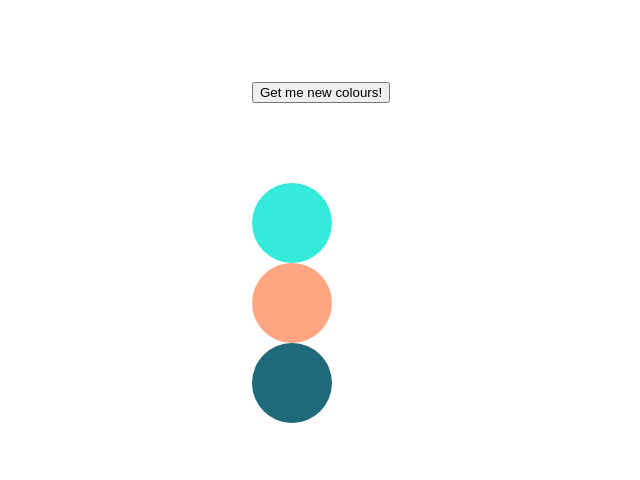
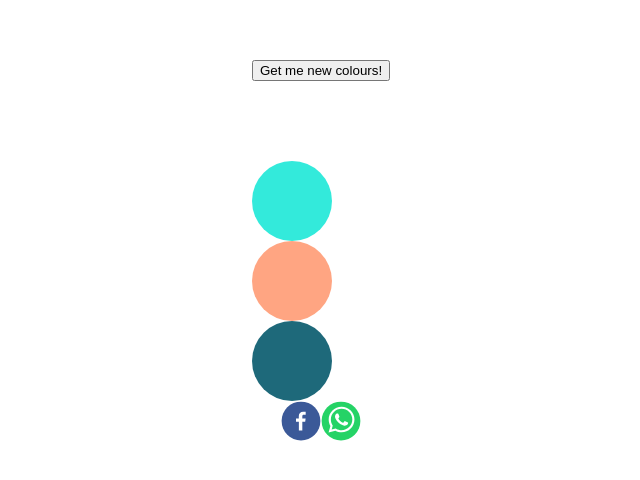
Before and after one commit to Moggach/colouring-in, a React (Create React App) app: page / in a window 1280 px wide. Shown: the part 148-628 px from the top of the page, without its empty margins (319-959 px from the left). Built offline with nearby package versions, Linux system fonts and the light colour scheme.

Commit message:
adding share buttons component

```diff
--- a/src/App.js
+++ b/src/App.js
@@ -1,11 +1,12 @@
 import './App.css';
-
+import ShareButtons from './sharebuttons.js';
 import Colors from './colors.js';
 
 function App() {
   return (
     <div className="App">
       <Colors />
+      <ShareButtons />
     </div>
   );
 }
--- /dev/null
+++ b/src/sharebuttons.js
@@ -0,0 +1,25 @@
+import React, { Component } from 'react';
+
+import {
+  FacebookShareButton,
+  WhatsappShareButton,
+  WhatsappIcon,
+  FacebookIcon,
+} from 'react-share';
+
+export default class ShareButtons extends Component {
+  render() {
+    const shareUrl = 'https://www.bbc.co.uk/';
+    return (
+      <div>
+        <FacebookShareButton url={shareUrl}>
+          <FacebookIcon size={40} round={true} />
+        </FacebookShareButton>
+
+        <WhatsappShareButton url={shareUrl}>
+          <WhatsappIcon size={40} round={true} />
+        </WhatsappShareButton>
+      </div>
+    );
+  }
+}
```
